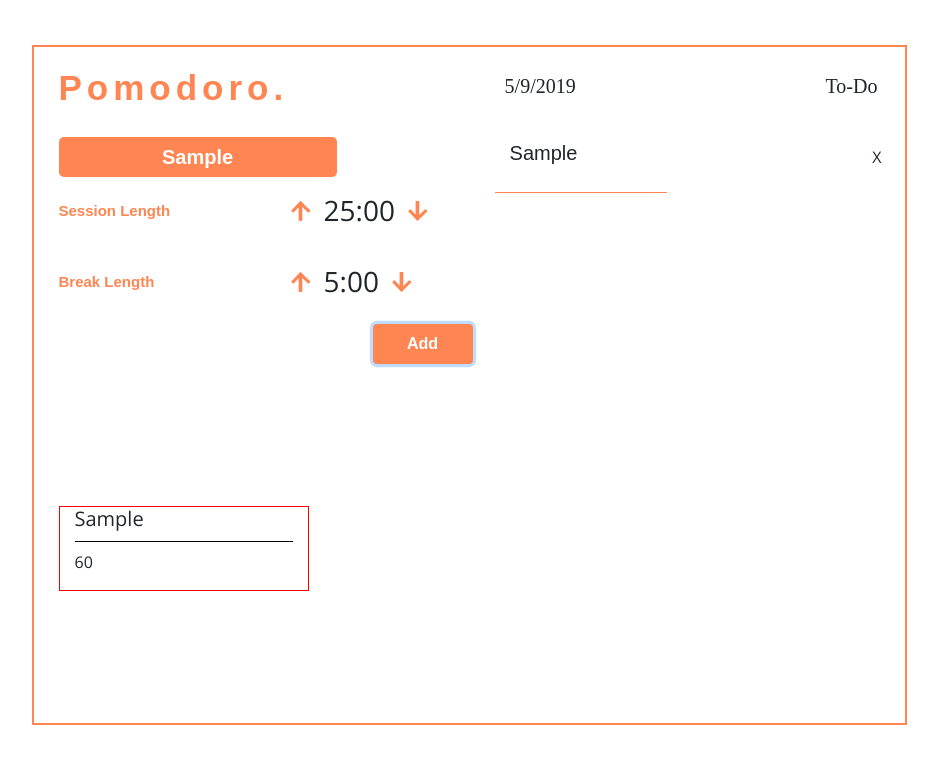
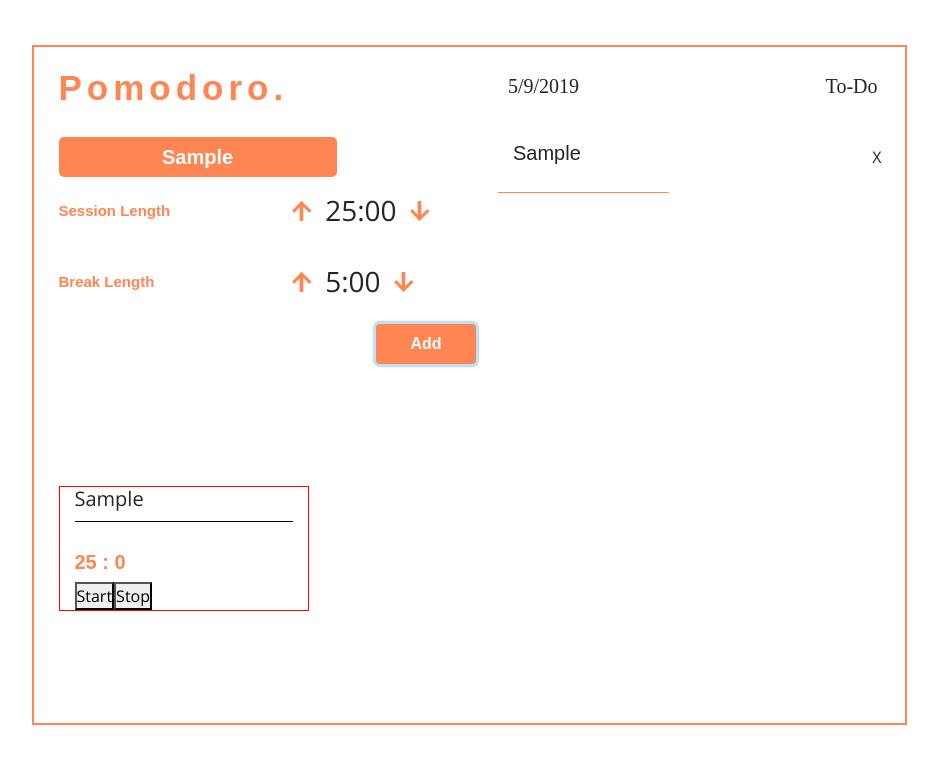
Before and after one commit to Gc0rp/react-pomodoro, a React app: page / in a window 1280 px wide. Both pictures are taken after typing "Sample" into the empty fields and a click on the button "Add". Shown: the top 764 px of the page, without its empty margins (171-1109 px from the left). Built offline with nearby package versions, Linux system fonts and the light colour scheme.

Commit message:
Started working on the timer.

```diff
--- a/src/components/TaskTimer.js
+++ b/src/components/TaskTimer.js
@@ -1,35 +1,65 @@
 import React from 'react';
+import styled from 'styled-components';
+
+
+const Timer = styled.h3`
+font-family: 'Cantarell', sans-serif;
+color: #FF8552;
+font-size: 20px;
+font-weight: 800;
+padding-top: 20px;
+`;
+
 
 class TaskTimer extends React.Component{
 
     constructor(props){
         super(props);
         this.state = {
-            time: this.props.taskTime,
-            seconds: 60
+            minutes: this.props.taskTime,
+            seconds: 0,
+            pause: false
         };
 
-        this.decreaseSeconds = this.decreaseSeconds.bind(this);
+        this.startTime = this.startTime.bind(this);
+        this.stopTime = this.stopTime.bind(this);
+
+        var timer;
     }
 
-    componentDidMount(){
-        setInterval(this.decreaseSeconds, 1000);
-
+    startTime(){
+        if(!this.state.pause) {
+            this.timer = setInterval( () => {
+                if(this.state.seconds > 0) {
+                    this.setState({
+                        seconds: this.state.seconds - 1
+                    });
+                } else if (this.state.minutes > 0) {
+                    this.setState({
+                        seconds: 59,
+                        minutes: this.state.minutes - 1
+                    });
+                } else {
+                    this.stopTime();
+                }
+            }, 1000);
+        }
     }
 
-    decreaseSeconds(){
-        console.log("function called");
-        this.setState = {
-            seconds: this.state.seconds - 1
-        };
-
-        console.log("Seconds is now: " + this.state.seconds);
+    stopTime(){
+        this.setState({
+            pause: true
+        });
+        clearInterval(this.timer);
     }
 
     render(){
         return(
-            <p>{this.state.seconds}</p>
-
+            <div>
+                <Timer>{this.state.minutes} : {this.state.seconds}</Timer>
+                <button type="button" onClick={this.startTime}>Start</button>
+                <button type="button" onClick={this.stopTime}>Stop</button>
+            </div>
         );
     };
 };
```
